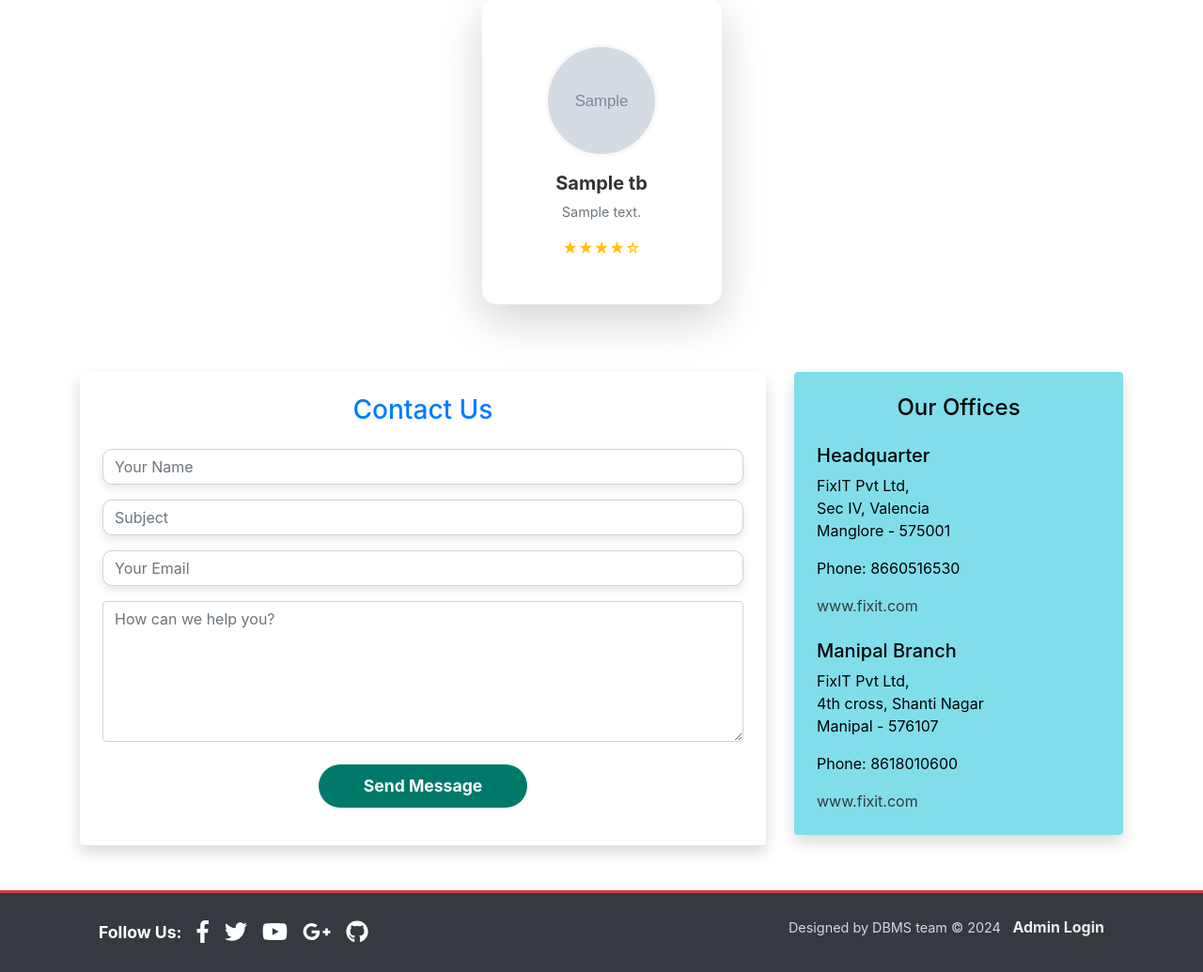
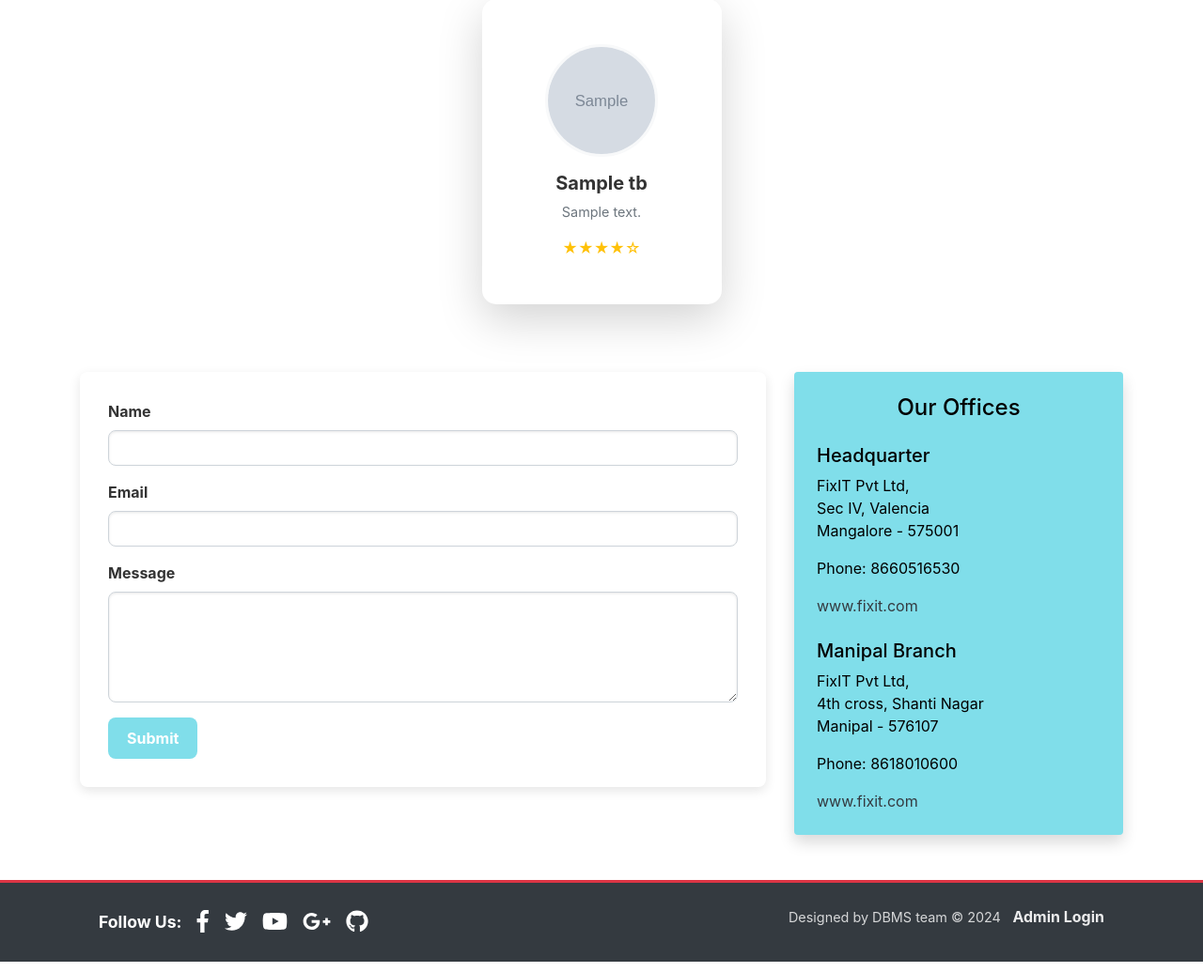
Before and after one commit to OCSMSdbmsproject/OCSMS_dbms, a PHP site: page / in a window 1280 px wide. Shown: the part 2365-3400 px from the top of the page at 94% size. Run offline with PHP 8.4, Linux system fonts and the light colour scheme; tables that the repository leaves empty or names only in its code hold one stand-in row (values such as "Sample post"); grey boxes marked "Sample" are stand-in pictures; some web fonts are replaced.

Commit message:
contact page

```diff
--- /dev/null
+++ b/Contact.php
@@ -0,0 +1,101 @@
+<div class="container my-5" id="Contact">
+  <div class="row g-4 align-items-start">
+    <!-- Contact Form Column -->
+    <div class="col-md-8">
+      <form id="contactForm" action="process_contact.php" method="post">
+        <div class="mb-3">
+          <label for="name" class="form-label">Name</label>
+          <input type="text" class="form-control" id="name" name="name" required>
+        </div>
+        <div class="mb-3">
+          <label for="email" class="form-label">Email</label>
+          <input type="email" class="form-control" id="email" name="email" required>
+        </div>
+        <div class="mb-3">
+          <label for="message" class="form-label">Message</label>
+          <textarea class="form-control" id="message" name="message" rows="4" required></textarea>
+        </div>
+        <button type="submit" id="submitBtn" class="btn btn-primary">Submit</button>
+      </form>
+
+      <!-- Success Message Placeholder -->
+      <?php if (isset($_SESSION['message'])): ?>
+        <div class="alert alert-success mt-3" role="alert">
+          <?= $_SESSION['message']; ?>
+          <?php unset($_SESSION['message']); ?>
+        </div>
+      <?php endif; ?>
+    </div>
+
+    <!-- Contact Information Column -->
+    <div class="col-md-4">
+      <div class="p-4 rounded shadow" style="background-color: #80deea; color: black;">
+        <h4 class="text-center mb-4" style="color: black;">Our Offices</h4>
+
+        <!-- Headquarter -->
+        <div class="office-info mb-4">
+          <h5 class="fw-bold" style="color: black;">Headquarter</h5>
+          <p>FixIT Pvt Ltd, <br>Sec IV, Valencia <br>Mangalore - 575001</p>
+          <p>Phone: 8660516530 </p>
+          <a href="#" target="_blank" class="text-dark text-decoration-none">www.fixit.com</a>
+        </div>
+
+        <!-- Manipal Branch -->
+        <div class="office-info">
+          <h5 class="fw-bold" style="color: black;">Manipal Branch</h5>
+          <p>FixIT Pvt Ltd, <br>4th cross, Shanti Nagar <br>Manipal - 576107</p>
+          <p>Phone: 8618010600 </p>
+          <a href="#" target="_blank" class="text-dark text-decoration-none">www.fixit.com</a>
+        </div>
+      </div>
+    </div>
+  </div>
+</div>
+<style>
+    /* Contact Form Styling */
+#contactForm {
+    background-color: #ffffff;
+    padding: 30px;
+    border-radius: 8px;
+    box-shadow: 0 4px 12px rgba(0, 0, 0, 0.1);
+}
+
+/* Form Labels */
+#contactForm .form-label {
+    font-weight: bold;
+    color: #333;
+}
+
+/* Input Fields Styling */
+#contactForm .form-control {
+    border-radius: 8px;
+    box-shadow: inset 0 1px 3px rgba(0, 0, 0, 0.1);
+    margin-bottom: 15px;
+    padding: 10px;
+    font-size: 16px;
+}
+
+/* Input Focus State */
+#contactForm .form-control:focus {
+    border-color: #80deea;
+    box-shadow: 0 0 5px rgba(128, 222, 234, 0.7);
+}
+
+/* Submit Button Styling */
+#contactForm .btn {
+    background-color: #80deea;
+    color: #fff;
+    border: none;
+    border-radius: 8px;
+    padding: 10px 20px;
+    font-size: 16px;
+    transition: background-color 0.3s ease;
+}
+
+/* Submit Button Hover Effect */
+#contactForm .btn:hover {
+    background-color: #4db6ac;
+    cursor: pointer;
+}
+
+</style>
--- a/index.php
+++ b/index.php
@@ -184,36 +184,10 @@
 
 
 
-<div class="container my-5" id="Contact">
-  <div class="row g-4 align-items-start">
-    <!-- Contact Form Column -->
-    <div class="col-md-8">
-      <?php include('contactform.php'); ?>
-    </div>
-
-    <!-- Contact Information Column -->
-    <div class="col-md-4">
-      <div class="p-4 rounded shadow" style="background-color: #80deea; color: black;">
-        <h4 class="text-center mb-4" style="color: black;">Our Offices</h4>
-
-        <!-- Headquarter -->
-        <div class="office-info mb-4">
-          <h5 class="fw-bold" style="color: black;">Headquarter</h5>
-          <p>FixIT Pvt Ltd, <br>Sec IV, Valencia <br>Manglore - 575001</p>
-          <p>Phone: 8660516530 </p>
-          <a href="#" target="_blank" class="text-dark text-decoration-none">www.fixit.com</a>
-        </div>
-
-        <!-- Manipal Branch -->
-        <div class="office-info">
-          <h5 class="fw-bold" style="color: black;">Manipal Branch</h5>
-          <p>FixIT Pvt Ltd, <br>4th cross, Shanti Nagar  <br>Manipal - 576107</p>
-          <p>Phone: 8618010600 </p>
-          <a href="#" target="_blank" class="text-dark text-decoration-none">www.fixit.com</a>
-        </div>
-      </div>
-    </div>
-  </div>
+<div>
+  <!-- Start Contact  -->
+  <?php include('Contact.php') ?>
+  <!-- End Contact  -->
 </div>
 
 
```
Also changed, not shown: Admin/technician.php (+93 -66 lines), process_contact.php (added, +41 -0 lines).
